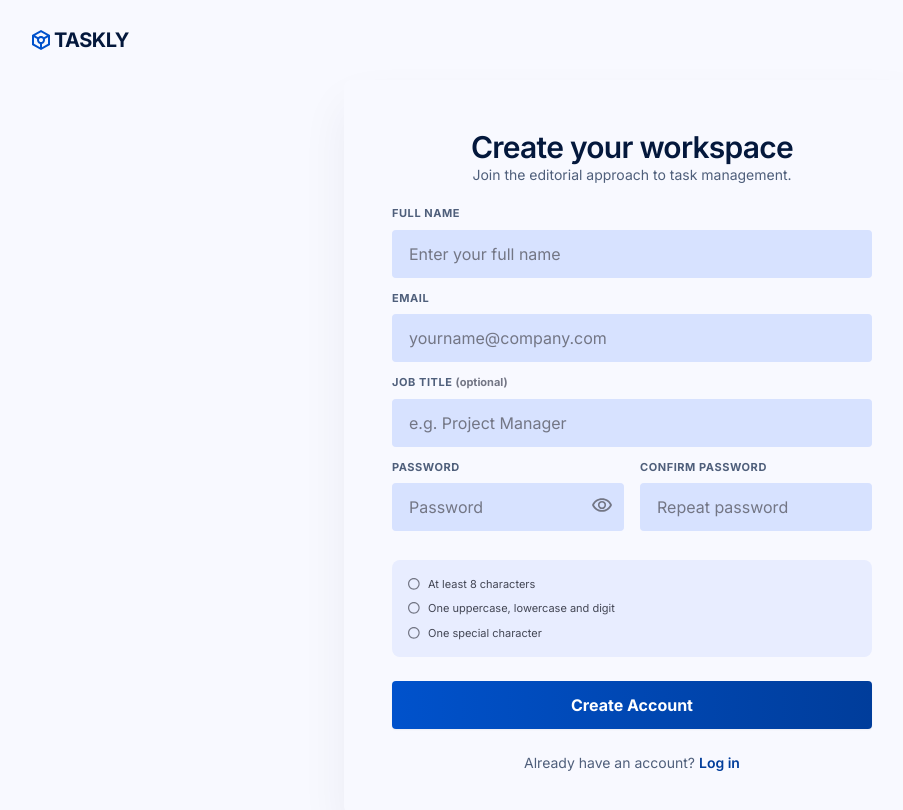
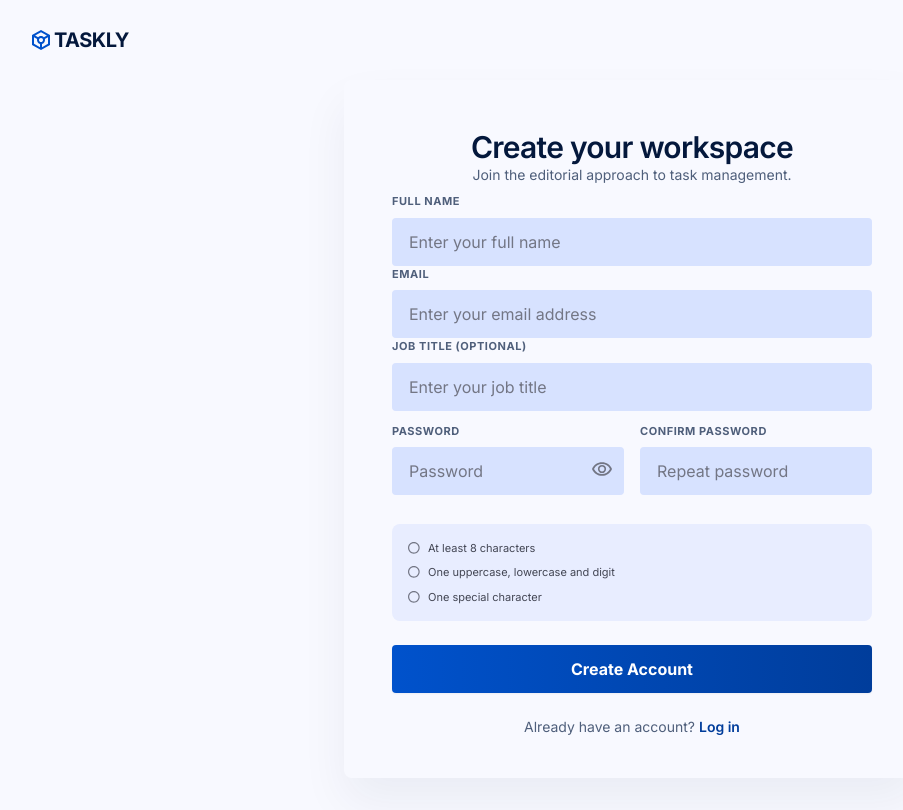
Before and after one commit to AyaHassan55/taskly, a React (Vite) app: page / in a window 1280 px wide. Shown: the top 810 px of the page, without its empty margins (8-911 px from the left). Built offline with nearby package versions, Linux system fonts and the light colour scheme.

Commit message:
refactor: reduce signup form code duplication

```diff
--- /dev/null
+++ b/src/components/FormInput.tsx
@@ -0,0 +1,50 @@
+import type { FieldError, UseFormRegisterReturn } from "react-hook-form";
+
+interface FormInputProps  {
+
+label: string;
+  placeholder: string;
+  type?: string;
+  registration: UseFormRegisterReturn;
+  error?: FieldError;
+
+}
+
+const FormInput=({
+    label,
+    placeholder,
+    type = "text",
+    registration,
+    error,
+}:FormInputProps )=> {
+  return (
+    <div className="flex flex-col gap-2 w-full">
+      <label className="text-slate-700 font-bold text-[11px] tracking-[0.55px] leading-[16.5px] uppercase">
+        {label}
+      </label>
+
+      <input
+        type={type}
+        placeholder={placeholder}
+        {...registration}
+        className="
+          h-12 border border-transparent rounded-sm
+          py-3.5 px-4 bg-(--color-surface-highest)
+          placeholder:text-[#737685]
+          placeholder:text-[16px]
+          placeholder:font-normal
+        "
+      />
+
+      {error && (
+        <p className="text-[#C3C6D6] text-[11px]">
+          {error.message}
+        </p>
+      )}
+    </div>
+  );
+};
+
+
+
+export default FormInput
--- a/src/pages/Signup.tsx
+++ b/src/pages/Signup.tsx
@@ -13,6 +13,7 @@ import {
 import { useState } from "react";
 import signupUser from "../services/auth.service";
 import toast from "react-hot-toast";
+import FormInput from "../components/FormInput";
 
 interface IProps {
 
@@ -73,66 +74,29 @@ const Signup = ({ }: IProps) => {
                 <main>
                     <form onSubmit={handleSubmit(onSubmit)}>
                         {/* name input */}
-                        <div className="flex flex-col gap-2 w-120 mt-3">
-                            <label htmlFor="fullName" className='text-slate-700 font-bold text-[11px] tracking-[0.55px] leading-[16.5px] uppercase '>Full Name</label>
-
-                            <input className="w-120 h-12 border border-transparent rounded-sm  focus:border-blue-500 py-3.5 px-4 bg-(--color-surface-highest)
-                        placeholder:text-[#737685]
-                        placeholder:text-[16px]
-                        placeholder:leading-[100%]
-                        placeholder:tracking-normal
-                        placeholder:font-normal
+                        <FormInput
+                            label="Full Name"
+                            placeholder="Enter your full name"
+                            registration={register("fullName")}
+                            error={errors.fullName}
+                        />
 
 
-                        "
-
-                                placeholder="Enter your full name" type="text"
-                                {...register("fullName")}
-                            />
-                            {errors.fullName && <p className="text-[#C3C6D6] text-[11px] leading-[16.5px] tracking-normal">{errors.fullName.message}</p>}
-                        </div>
-
                         {/* email input */}
-                        <div className="flex flex-col gap-2 w-120 mt-3">
-                            <label htmlFor="email" className='text-slate-700 font-bold text-[11px] tracking-[0.55px] leading-[16.5px] uppercase '>Email</label>
-
-                            <input className="w-120 h-12 border border-transparent rounded-sm py-3.5 px-4 bg-(--color-surface-highest)
-                        placeholder:text-[#737685]
-                        placeholder:text-[16px]
-                        placeholder:leading-[100%]
-                        placeholder:tracking-normal
-                        placeholder:font-normal
-
-
-                        "
-                                placeholder="yourname@company.com" type="email"
-                                {...register("email")}
-
-                            />
-                            {errors.email && <p className="text-[#C3C6D6] text-[11px] leading-[16.5px] tracking-normal">{errors.email.message}</p>}
-                        </div>
-
+                        <FormInput
+                            label="Email"
+                            placeholder="Enter your email address"
+                            registration={register("email")}
+                            error={errors.email}
+                        />
 
                         {/* Job title */}
-                        <div className="flex flex-col gap-2 w-120 mt-3">
-                            <label htmlFor="jobTitle" className='text-slate-700 font-bold
-                        text-[11px] tracking-[0.55px] leading-[16.5px] uppercase '
-                            >Job Title <span className="font-[400px] text-[11px] leading-[100%] tracking-normal lowercase text-[#737685] ">(optional)</span></label>
-
-                            <input className="w-120 h-12 border border-transparent rounded-sm py-3.5 px-4 bg-(--color-surface-highest)
-                        placeholder:text-[#737685]
-                        placeholder:text-[16px]
-                        placeholder:leading-[100%]
-                        placeholder:tracking-normal
-                        placeholder:font-normal
-
-
-                        "
-                                placeholder="e.g. Project Manager"
-                                {...register("jobTitle")}
-                            />
-                        </div>
-
+                        <FormInput
+                            label="Job Title (optional)"
+                            placeholder="Enter your job title"
+                            registration={register("jobTitle")}
+                            error={errors.jobTitle}
+                        />
                         {/* password */}
                         <div className='grid grid-cols-2 gap-4 w-120 mt-3'>
                             <div className="flex flex-col gap-2 w-full h-23.25 relative">
```
